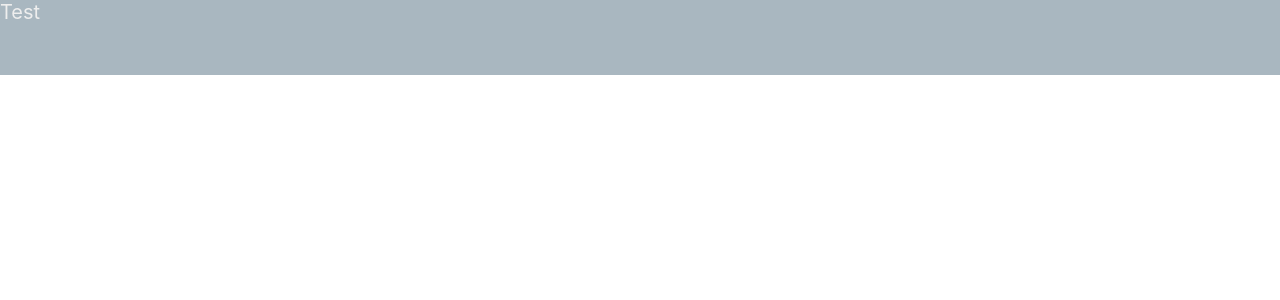
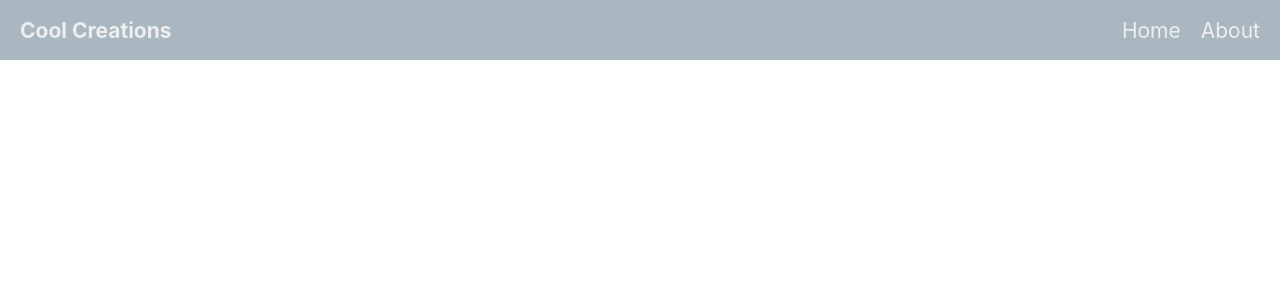
Before and after one commit to cool-creations/front-end, a React (Create React App) app: page / in a window 1280 px wide. Shown: the top 300 px of the page. Built offline with nearby package versions, Linux system fonts and the light colour scheme.

Commit message:
nav bar setup

```diff
--- a/src/components/molecules/NavBar.jsx
+++ b/src/components/molecules/NavBar.jsx
@@ -1,17 +1,73 @@
 import React from "react";
 import styled from "styled-components";
+import { Link } from "react-router-dom";
 
 const Container = styled.div`
   width: 100%;
   display: flex;
-  height: 75px;
+  height: 60px;
+  align-items: center;
+  justify-content: space-between;
   font-size: 20px;
+  padding: 0px 20px;
   color: ${({ theme }) => theme.textColor};
   background-color: ${({ theme }) => theme.color1};
+  box-sizing: border-box;
+`;
+
+const Title = styled.h2`
+  margin: 0px;
+  text-align: center;
+  padding: 0px;
+  font-size: 21px;
+`;
+
+const LinksContainer = styled.div`
+  display: flex;
+  align-items: center;
+  justify-content: space-between;
+
+  a {
+    text-decoration: none;
+    position: relative;
+    font-size: 21px;
+    color: ${({ theme }) => theme.textColor};
+    margin-left: 20px;
+  }
+
+  a::after {
+    position: absolute;
+    top: 100%;
+    left: 0;
+    width: 100%;
+    height: 3px;
+    background: rgba(0, 0, 0, 0.2);
+    content: "";
+    opacity: 0;
+    -webkit-transition: opacity 0.3s, -webkit-transform 0.3s;
+    -moz-transition: opacity 0.3s, -moz-transform 0.3s;
+    transition: opacity 0.3s, transform 0.3s;
+    -webkit-transform: translateY(15px);
+    -moz-transform: translateY(15px);
+    transform: translateY(15px);
+  }
+
+  a:hover::after {
+    opacity: 1;
+    transform: translateY(5px);
+  }
 `;
 
 const NavBar = () => {
-  return <Container>Test</Container>;
+  return (
+    <Container>
+      <Title>Cool Creations</Title>
+      <LinksContainer>
+        <Link to="/">Home</Link>
+        <Link to="/about">About</Link>
+      </LinksContainer>
+    </Container>
+  );
 };
 
 export default NavBar;
```
